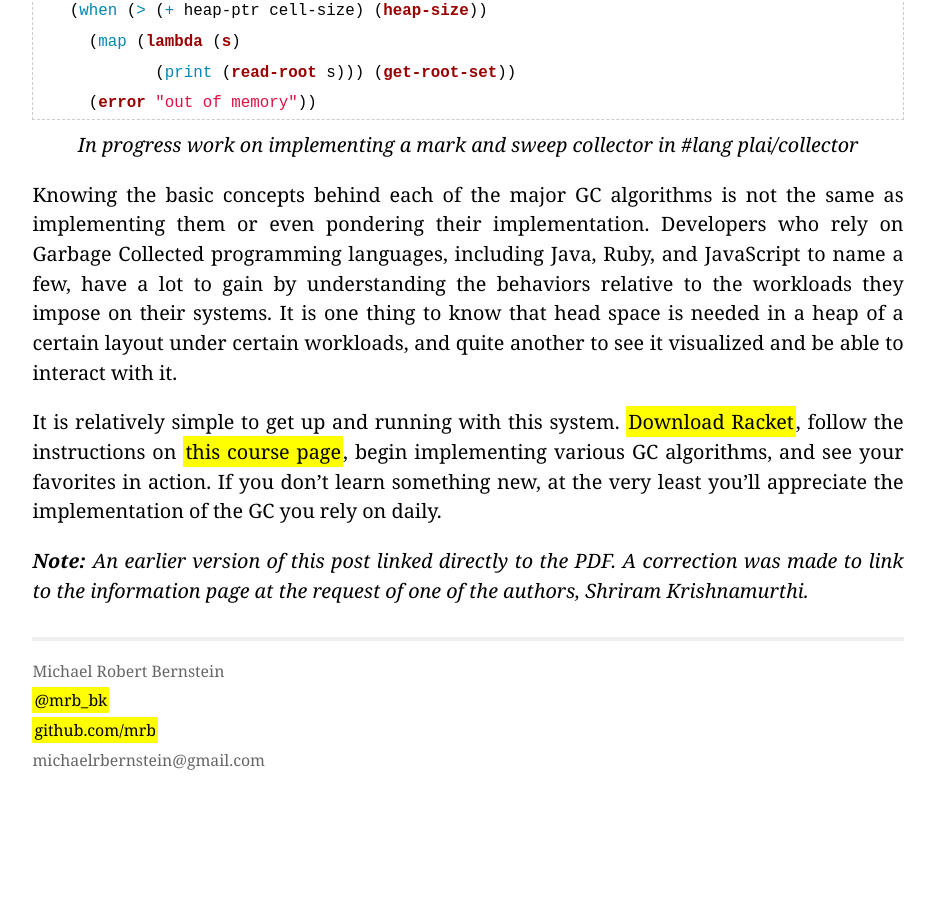
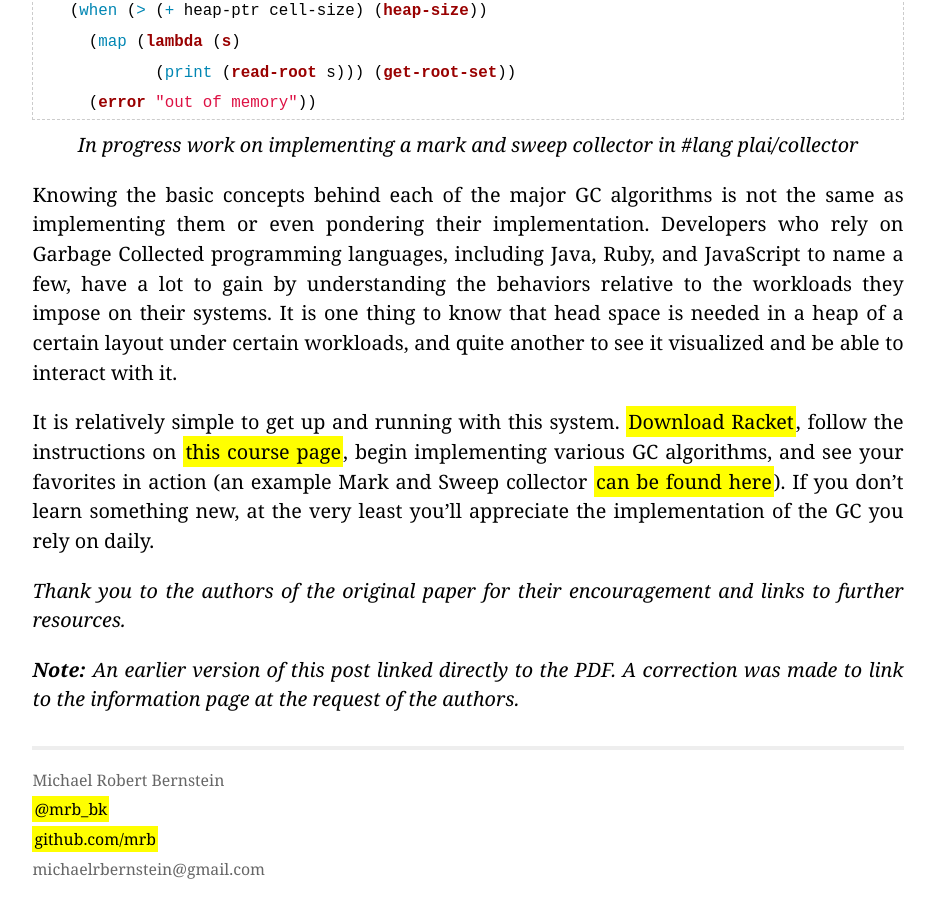
Before and after one commit to mrb/mrb.github.com, a Jekyll site: the page built from _posts/2013-05-20-adventures-in-GC-pedagogy.markdown, in a window 1280 px wide and 900 px high, scrolled down 4866 px. Shown: the whole window, without its empty margins (172-1107 px from the left). Built offline with Jekyll 4.4.1, drawn with Linux system fonts in a browser that asks for light colours; Markdown is read by kramdown in place of the engine named in the settings; before the commit the page ends 5657 px from its top, so only the background shows below that.

Commit message:
Some GC corrections

```diff
--- a/_posts/2013-05-20-adventures-in-GC-pedagogy.markdown
+++ b/_posts/2013-05-20-adventures-in-GC-pedagogy.markdown
@@ -112,6 +112,8 @@ The paper reports a great deal of success with this approach, which leads me to
 
 Knowing the basic concepts behind each of the major GC algorithms is not the same as implementing them or even pondering their implementation. Developers who rely on Garbage Collected programming languages, including Java, Ruby, and JavaScript to name a few, have a lot to gain by understanding the behaviors relative to the workloads they impose on their systems. It is one thing to know that head space is needed in a heap of a certain layout under certain workloads, and quite another to see it visualized and be able to interact with it.
 
-It is relatively simple to get up and running with this system. <a href="http://racket-lang.org/download/">Download Racket</a>, follow the instructions on <a href="http://faculty.cs.byu.edu/~jay/courses/2012/fall/330/course/gc.html">this course page</a>, begin implementing various GC algorithms, and see your favorites in action. If you don't learn something new, at the very least you'll appreciate the implementation of the GC you rely on daily.
+It is relatively simple to get up and running with this system. <a href="http://racket-lang.org/download/">Download Racket</a>, follow the instructions on <a href="http://faculty.cs.byu.edu/~jay/courses/2012/fall/330/course/gc.html">this course page</a>, begin implementing various GC algorithms, and see your favorites in action (an example Mark and Sweep collector <a href="https://github.com/plt/racket/blob/master/collects/tests/plai/gc/good-collectors/good-collector.rkt">can be found here</a>). If you don't learn something new, at the very least you'll appreciate the implementation of the GC you rely on daily.
 
-<i><b>Note:</b> An earlier version of this post linked directly to the PDF. A correction was made to link to the information page at the request of one of the authors, Shriram Krishnamurthi.</i>
+<i>Thank you to the authors of the original paper for their encouragement and links to further resources.</i>
+
+<i><b>Note:</b> An earlier version of this post linked directly to the PDF. A correction was made to link to the information page at the request of the authors.</i>
```
